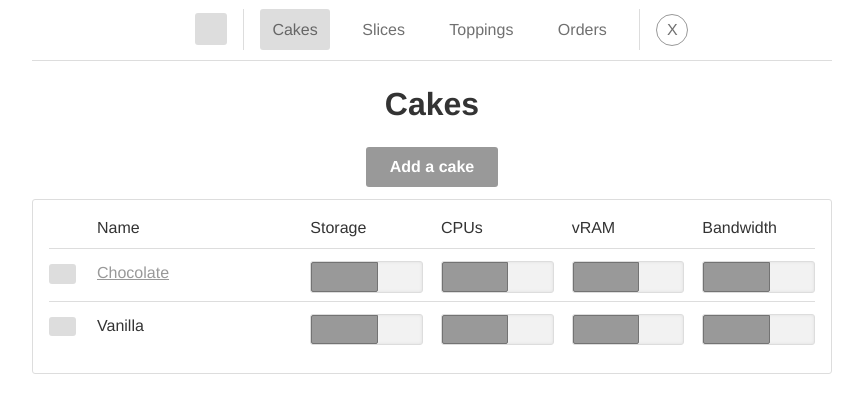
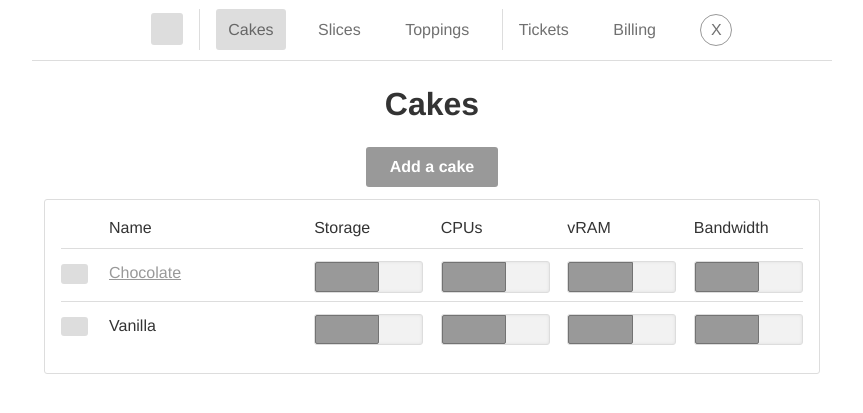
Before and after one commit to fairheadcreative/eplexity, a Jekyll site: the page built from index.html, in a window 1280 px wide. Shown: the top 413 px of the page, without its empty margins (208-1071 px from the left). Built offline with Jekyll 4.4.1, drawn with Linux system fonts in a browser that asks for light colours.

Commit message:
Mobile layout and content changes
Added margins to the main content box so it doesn't stick to sides
Navigation slides instead of opening down
Navigation content changed

```diff
--- a/_includes/modules/nav.html
+++ b/_includes/modules/nav.html
@@ -1,9 +1,5 @@
   <div class="centered-navigation">
     <div class="centered-navigation-wrapper">
-      <a href="#" class="mobile-logo">
-        <span class="icon"></span>
-      </a>
-      <a href="javascript:void(0)" id="js-centered-navigation-mobile-menu" class="centered-navigation-mobile-menu">MENU</a>
       <nav role="navigation">
         <ul id="js-centered-navigation-menu" class="centered-navigation-menu show">
           <li class="nav-link logo">
@@ -14,7 +10,8 @@
           <li class="nav-link active"><a href="/">Cakes</a></li>
           <li class="nav-link"><a href="#">Slices</a></li>
           <li class="nav-link"><a href="#">Toppings</a></li>
-          <li class="nav-link"><a href="#">Orders</a></li>
+          <li class="nav-link divider"><a href="#">Tickets</a></li>
+          <li class="nav-link"><a href="#">Billing</a></li>
           <li class="nav-link nav-close"><a href="javascript:void(0)">X</a></li>
         </ul>
       </nav>
--- a/_sass/base/_typography.scss
+++ b/_sass/base/_typography.scss
@@ -4,6 +4,8 @@
   font-feature-settings: "kern", "liga", "pnum";
   font-size: $base-font-size;
   line-height: $base-line-height;
+
+  @include media-query($medium-screen) { font-size: $base-font-size/1.2; }
 }
 
 h1,
--- a/_sass/layout/_plate.scss
+++ b/_sass/layout/_plate.scss
@@ -4,6 +4,7 @@
 	border: 1px solid $light-gray;
 	border-radius: 3px;
 	padding: 1em;
+	margin: 0  $small-spacing;
 
 	.specs-type {
 		@include clearfix;
--- a/_sass/modules/_navigation.scss
+++ b/_sass/modules/_navigation.scss
@@ -21,49 +21,6 @@
   width: 100%;
   z-index: 9999;
 
-  // Mobile view
-
-  .mobile-logo {
-    display: inline;
-    float: left;
-    max-height: $centered-navigation-height;
-    padding-left: $centered-navigation-padding;
-
-    .icon {
-      display: block;
-      height: 2em;
-      position: relative;
-      top: 0.9em;
-      width: 2em;
-      border-radius: $base-border-radius;
-      background: $light-gray;
-    }
-
-    @include media($horizontal-bar-mode) {
-      display: none;
-    }
-  }
-
-  .centered-navigation-mobile-menu {
-    color: $centered-navigation-color;
-    display: block;
-    float: right;
-    line-height: $centered-navigation-height;
-    margin: 0;
-    padding-right: $centered-navigation-submenu-padding;
-    text-decoration: none;
-    text-transform: uppercase;
-
-    @include media ($horizontal-bar-mode) {
-      display: none;
-    }
-
-    &:focus,
-    &:hover {
-      color: $centered-navigation-color-hover;
-    }
-  }
-
   // Nav menu
 
   .centered-navigation-wrapper {
@@ -76,34 +33,33 @@
   ul.centered-navigation-menu {
     -webkit-transform-style: preserve-3d; // stop webkit flicker
     clear: both;
-    display: none;
+    display: block;
+    text-align: center;
     margin: 0 auto;
     overflow: visible;
     padding: 0;
     width: 100%;
     z-index: 99999;
+    white-space: nowrap;
+    overflow-x: scroll;
 
     &.show {
       display: block;
     }
 
     @include media ($horizontal-bar-mode) {
-      display: block;
-      text-align: center;
     }
   }
 
   // The nav items
 
   .nav-link:first-child {
-    @include media($horizontal-bar-mode) {
       margin-left: $centered-navigation-item-nudge;
-    }
   }
 
   ul li.nav-link {
-    background: $centered-navigation-background;
-    display: block;
+    background: transparent;
+    display: inline;
     line-height: $centered-navigation-height;
     overflow: hidden;
     margin-right: $centered-navigation-submenu-padding;
@@ -129,21 +85,15 @@
       }
     }
 
-    @include media($horizontal-bar-mode) {
-      background: transparent;
-      display: inline;
-      line-height: $centered-navigation-height;
-
+    &.divider {
+      margin-left: 0;
+      padding-left: $centered-navigation-submenu-padding;
+      border-left: 1px solid $light-gray;
     }
   }
 
   ul li.nav-close {
-    margin-left: 0;
-    padding-left: $centered-navigation-submenu-padding;
-    border-left: 1px solid $light-gray;
-    display: none;
-
-    @include media($horizontal-bar-mode) { display: inline; }
+    display: inline;
 
     a {
       border: 1px solid $medium-gray;
@@ -156,13 +106,9 @@
   }
 
   li.logo.nav-link {
-    display: none;
+    display: inline;
     line-height: 0;
     border-right: 1px solid $light-gray;
-
-    @include media($large-screen) {
-      display: inline;
-    }
   }
 
   .logo .icon {
@@ -178,11 +124,7 @@
   // Sub menus
 
   li.more.nav-link {
-    padding-right: 0;
-
-    @include media($large-screen) {
-      padding-right: $centered-navigation-submenu-padding;
-    }
+    padding-right: $centered-navigation-submenu-padding;
 
     > ul > li:first-child a  {
       padding-top: 1em;
@@ -205,7 +147,8 @@
 
   li.more {
     overflow: visible;
-    padding-right: 0;
+    padding-right: $centered-navigation-submenu-padding;
+    position: relative;
 
     a {
       padding-right: $centered-navigation-submenu-padding;
@@ -214,10 +157,7 @@
     > a {
       padding-right: 1.6em;
       position: relative;
-
-      @include media($large-screen) {
         margin-right: $centered-navigation-submenu-padding;
-      }
 
       &:after {
         content: "›";
@@ -231,63 +171,5 @@
     &:hover > .submenu {
       display: block;
     }
-
-    @include media($horizontal-bar-mode) {
-      padding-right: $centered-navigation-submenu-padding;
-      position: relative;
-    }
-  }
-
-  ul.submenu {
-    display: none;
-    padding-left: 0;
-
-    @include media($horizontal-bar-mode) {
-      left: -$centered-navigation-submenu-padding;
-      position: absolute;
-      top: 1.5em;
-    }
-
-    .submenu {
-      @include media($horizontal-bar-mode) {
-        left: $centered-navigation-submenu-width - 0.2em;
-        top: 0;
-      }
-    }
-
-    li {
-      display: block;
-      padding-right: 0;
-
-      @include media($horizontal-bar-mode) {
-        line-height: $centered-navigation-height / 1.3;
-
-        &:first-child > a {
-          border-top-left-radius: $base-border-radius;
-          border-top-right-radius: $base-border-radius;
-        }
-
-        &:last-child > a {
-          border-bottom-left-radius: $base-border-radius;
-          border-bottom-right-radius: $base-border-radius;
-          padding-bottom: .7em;
-        }
-      }
-
-      a {
-        background-color: darken($centered-navigation-background, 3%);
-        display: inline-block;
-        text-align: right;
-        text-decoration: none;
-        width: 100%;
-
-        @include media($horizontal-bar-mode) {
-          background-color: $centered-navigation-background;
-          padding-left: $centered-navigation-submenu-padding;
-          text-align: left;
-          width: $centered-navigation-submenu-width;
-        }
-      }
-    }
   }
 }
```
Also changed, not shown: js/layout/nav.js (deleted, +0 -13 lines), js/production.js, js/production.min.js.
